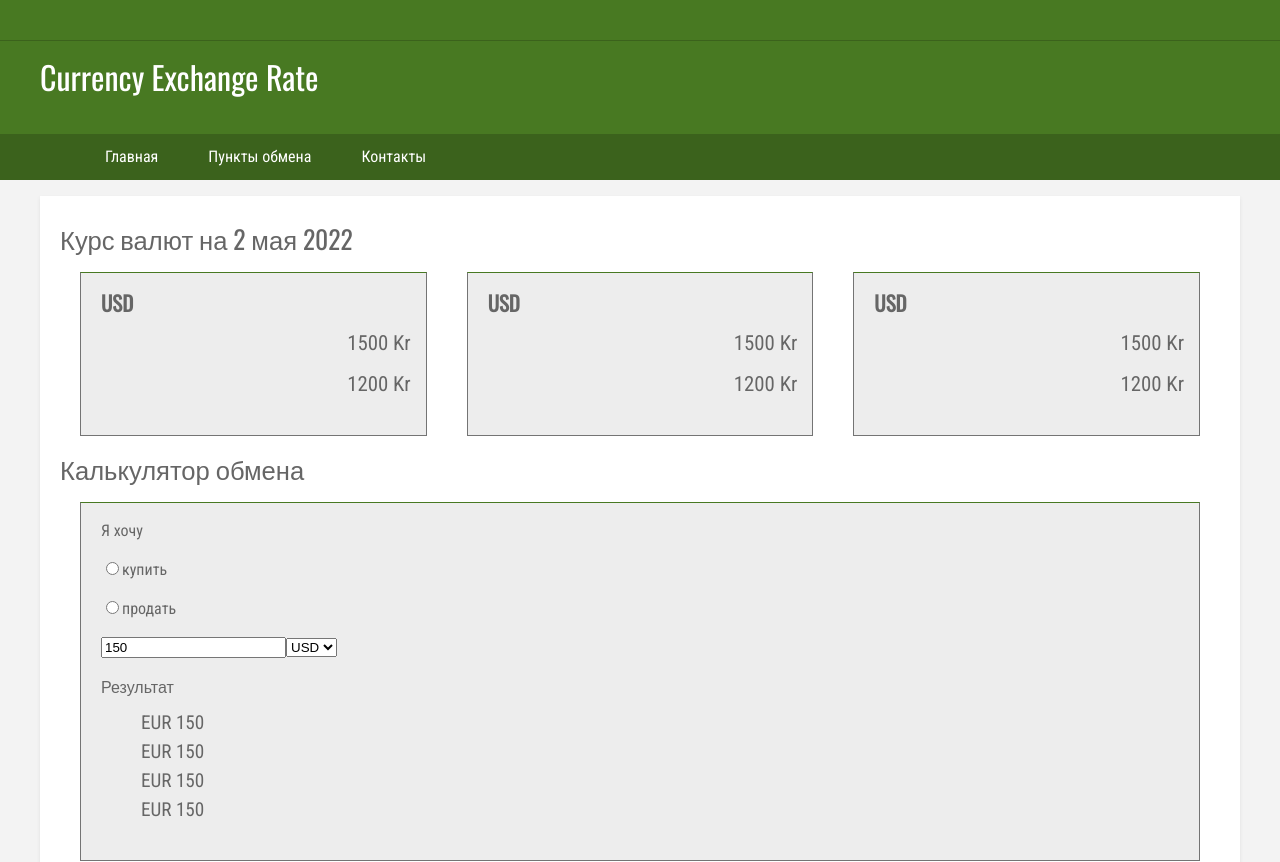
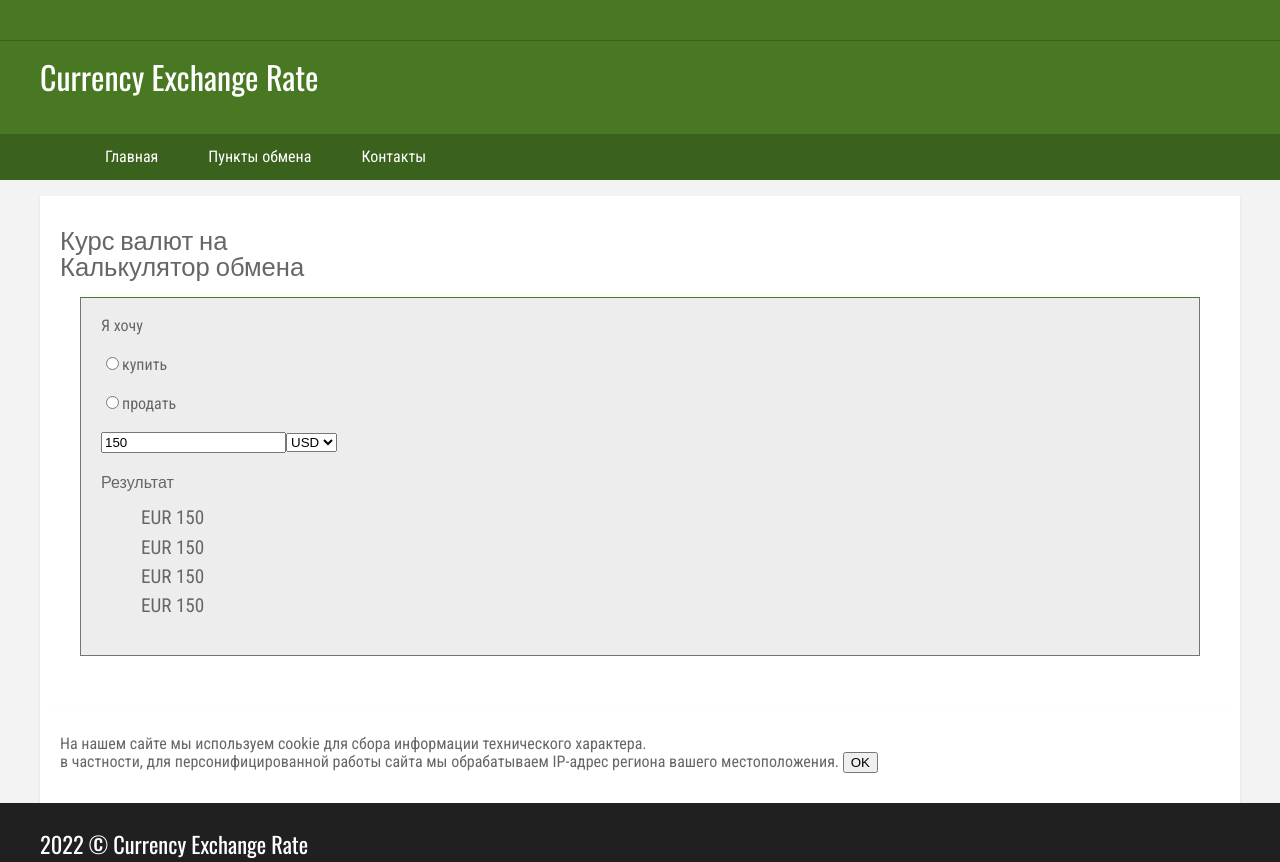
Before and after one commit to andrey678/exchange_rate, a React (Create React App) app: page / in a window 1280 px wide. Shown: the top 862 px of the page. Built offline with nearby package versions, Linux system fonts and the light colour scheme.

Commit message:
1.Add the method 'getRate' to the 'Rate' component. 2.Add ability to get currency exchange rates from https://exchangeratesapi.io. 3.Make rendering of received rates in 'Rate' component

```diff
--- a/src/App.js
+++ b/src/App.js
@@ -49,7 +49,7 @@ class App extends React.Component {
             <div className="well">
               На нашем сайте мы используем cookie для сбора информации технического характера.<br /> в частности, для
               персонифицированной работы сайта мы обрабатываем IP-адрес региона вашего местоположения.&nbsp;
-              <a className="btn btn-primary btn-sm">OK</a></div>
+              <button className="btn btn-primary btn-sm">OK</button></div>
           </div>
         </div>
         <Footer />
--- a/src/Rate/Rate.js
+++ b/src/Rate/Rate.js
@@ -5,29 +5,60 @@ import './Rate.css';
 class Rate extends React.Component {
   constructor(props) {
     super(props);
+    this.state = {
+      data: '',
+      currencyRate: {}
+    }
+    this.currency = ['USD', 'RUB', 'CAD', 'PHP'];
+    // this.getRate();
+  }
 
+  getRate = () => {
+
+    let myHeaders = new Headers();
+    myHeaders.append("apikey", "K18dTs2jE17chvMiJY9ccJQ5rdyXjAe2");
+
+    let requestOptions = {
+      method: 'GET',
+      redirect: 'follow',
+      headers: myHeaders
+    };
+
+    fetch("https://api.apilayer.com/exchangerates_data/latest", requestOptions)
+      .then(data => data.json())
+      .then(data => {
+        console.log(data);
+        //Устанавливаем дату
+        this.setState({ date: data.date });
+        //Получаем курс выбранных нами валют из массива this.currency
+        let result = {};
+        for (let i = 0; i < this.currency.length; i++) {
+          result[this.currency[i]] = data.rates[this.currency[i]];
+          console.log(result);
+        }
+        // Записываем в state данные курса валют
+        this.setState({ currencyRate: result });
+      });
+    // .catch(error => console.log('error', error));
   }
   render() {
+
     return (
 
       <div className='rate'>
-        <h3> Курс валют на 2 мая 2022</h3>
+        <h3> Курс валют на {this.state.date}</h3>
         <div className="flex-container">
-          <div className="block flex-item">
-            <div className="currency-name">USD</div>
-            <div className="currency-in">1500 Kr</div>
-            <div className="currency-out">1200 Kr</div>
-          </div>
-          <div className="block flex-item">
-            <div className="currency-name">USD</div>
-            <div className="currency-in">1500 Kr</div>
-            <div className="currency-out">1200 Kr</div>
-          </div>
-          <div className="block flex-item">
-            <div className="currency-name">USD</div>
-            <div className="currency-in">1500 Kr</div>
-            <div className="currency-out">1200 Kr</div>
-          </div>
+          {Object.keys(this.state.currencyRate).map((currencyName, index) =>
+          (
+            <div className="block flex-item" key={currencyName}>
+              <div className="currency-name">{currencyName}</div>
+              <div className="currency-in">{this.state.currencyRate[currencyName].toFixed(2)}*</div>
+              <p className="currency-out">*Можно купить за 1 EUR</p>
+            </div>
+          )
+          )}
+
+
         </div>
       </div>
 
```
